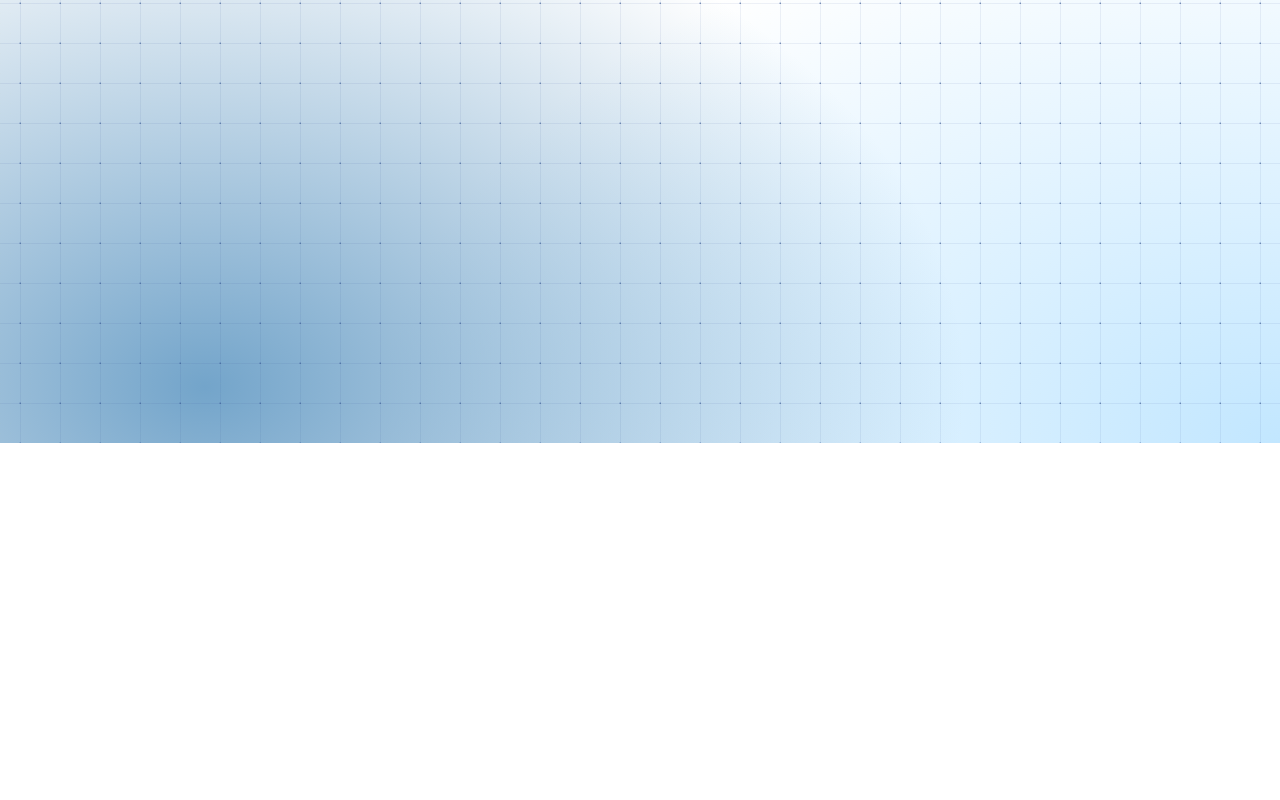
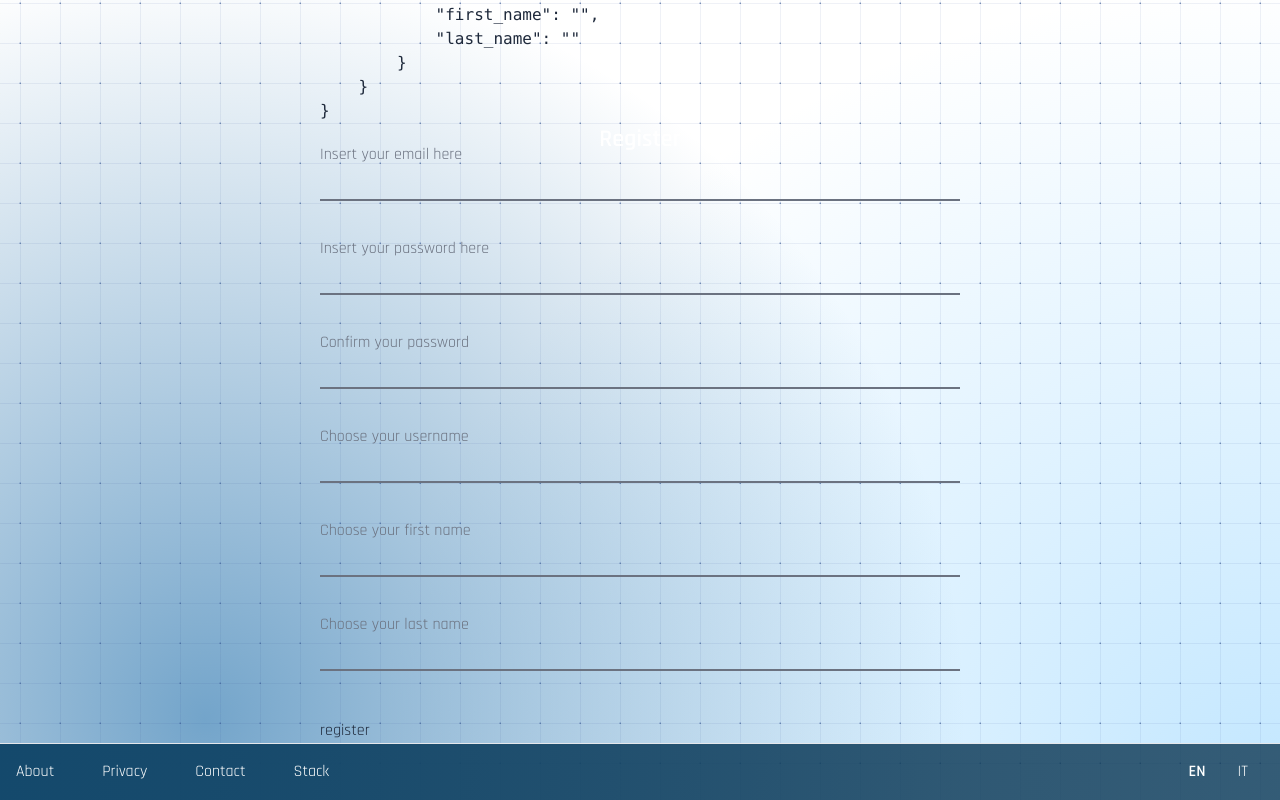
Before and after one commit to DavideIeria99/Progetto-finale-React, a React (Vite) app: page /register in a window 1280 px wide. Shown: the part 357-1157 px from the top of the page. Before the commit the page ends 800 px from the top, so only its background shows below. Built offline with nearby package versions, Linux system fonts and the light colour scheme; no server answers; a web font is replaced by a local one.

Commit message:
register

```diff
--- a/src/Components/Navigation.jsx
+++ b/src/Components/Navigation.jsx
@@ -24,8 +24,8 @@ export default function Navigation() {
                     <Link to="/login" className="font-main hidden md:inline ">
                         Login
                     </Link>
-                    <Link to="/" className="font-main hidden md:inline ">
-                        home
+                    <Link to="/register" className="font-main hidden md:inline ">
+                        register
                     </Link>
                 </div>
                 <div className="flex w-1/2 items-center justify-end text-white">
--- /dev/null
+++ b/src/Components/ProtectedRoute.jsx
@@ -0,0 +1,15 @@
+import { Navigate, useLocation } from "react-router-dom";
+import { useAuth } from "../Context/AuthProvider";
+
+
+export default function ProtectedRoute({ element }) {
+    const location = useLocation();
+
+    const { user } = useAuth();
+
+    return user ? (
+        element
+    ) : (
+        <Navigate to="/login" replace state={{ path: location.pathname }} />
+    );
+}
--- a/src/Pages/Register.jsx
+++ b/src/Pages/Register.jsx
@@ -1,3 +1,113 @@
+import { useState } from "react";
+import { supabase } from "../supabase/client";
+import { useNavigate } from "react-router-dom";
+import Input from "../Components/Input";
+
 export default function Register() {
- return <p>Register</p>;
+    const [form, setForm] = useState({
+        email: "",
+        password: "",
+        confirm_password: "",
+        options: {
+            data: {
+                username: "",
+                first_name: "",
+                last_name: "",
+            },
+        },
+    });
+    const [message, setMessage] = useState("")
+    const navigate = useNavigate();
+
+    const submit = async (e) => {
+        e.preventDefault();
+        try {
+            const { data, error } = await supabase.auth.signUp(form);
+
+            if (error) {
+                setMessage(error.message);
+            }
+            if (data) {
+                console.log(data);
+                console.log("Ok, now login");
+                navigate("/profile")
+
+            }
+        } catch (error) {
+            console.log(error);
+        }
+    }
+
+
+
+
+    return (
+        <div className="mx-auto mt-24 min-h-screen lg:w-1/2">
+            <pre>{JSON.stringify(form, null, 4)}</pre>
+            <p className="text-center text-2xl font-bold text-white">Register</p>
+            <form onSubmit={submit}>
+                <Input type="email"
+                    field="email"
+                    content="Insert your email here"
+                    value={form.email}
+                    onChange={(e) =>
+                        setForm((prev) => ({ ...prev, email: e.target.value }))
+                    } />
+                <Input type="password"
+                    field="password"
+                    content="Insert your password here"
+                    value={form.password}
+                    onChange={(e) =>
+                        setForm((prev) => ({ ...prev, password: e.target.value }))
+                    } />
+                <Input type="password"
+                    field="confirm_password"
+                    content="Confirm your password"
+                    value={form.confirm_password}
+                    onChange={(e) =>
+                        setForm((prev) => ({ ...prev, confirm_password: e.target.value }))
+                    } />
+                <Input type="text"
+                    field="username"
+                    content="Choose your username"
+                    value={form.options.data.username}
+                    onChange={(e) =>
+                        setForm((prev) => ({
+                            ...prev,
+                            options: {
+                                data: { ...prev.options.data, username: e.target.value },
+                            },
+                        }))
+                    } />
+                <Input type="text"
+                    field="first_name"
+                    content="Choose your first name"
+                    value={form.options.data.first_name}
+                    onChange={(e) =>
+                        setForm((prev) => ({
+                            ...prev,
+                            options: {
+                                data: { ...prev.options.data, first_name: e.target.value },
+                            },
+                        }))
+                    } />
+                <Input type="text"
+                    field="last_name"
+                    content="Choose your last name"
+                    value={form.options.data.last_name}
+                    onChange={(e) =>
+                        setForm((prev) => ({
+                            ...prev,
+                            options: {
+                                data: { ...prev.options.data, last_name: e.target.value },
+                            },
+                        }))
+                    } />
+
+
+                <button type="submit">register</button>
+            </form>
+            {message && <p className="text-red-500">{message}</p>}
+        </div>
+    );
 }
--- /dev/null
+++ b/src/Utilities/getProfileImage.js
@@ -0,0 +1,7 @@
+export default function getProfileImage(url) {
+  if (!url) return "https://picsum.photos/100";
+
+  return `${
+    import.meta.env.VITE_SUPABASE_PROJECT_URL
+  }/storage/v1/object/public/avatars/${url}`;
+}
--- a/src/router.jsx
+++ b/src/router.jsx
@@ -8,6 +8,7 @@ import Login from "./Pages/Login";
 import Register from "./Pages/Register";
 import Search, { getGenres } from "./Pages/search";
 import Profile from "./Pages/profile";
+import ProtectedRoute from "./Components/ProtectedRoute";
 
 
 export const router = createBrowserRouter([
@@ -39,7 +40,7 @@ export const router = createBrowserRouter([
             },
             {
                 path: "/profile",
-                element: <Profile />,
+                element: <ProtectedRoute element={<Profile />} />,
             },
         ],
     },
```
